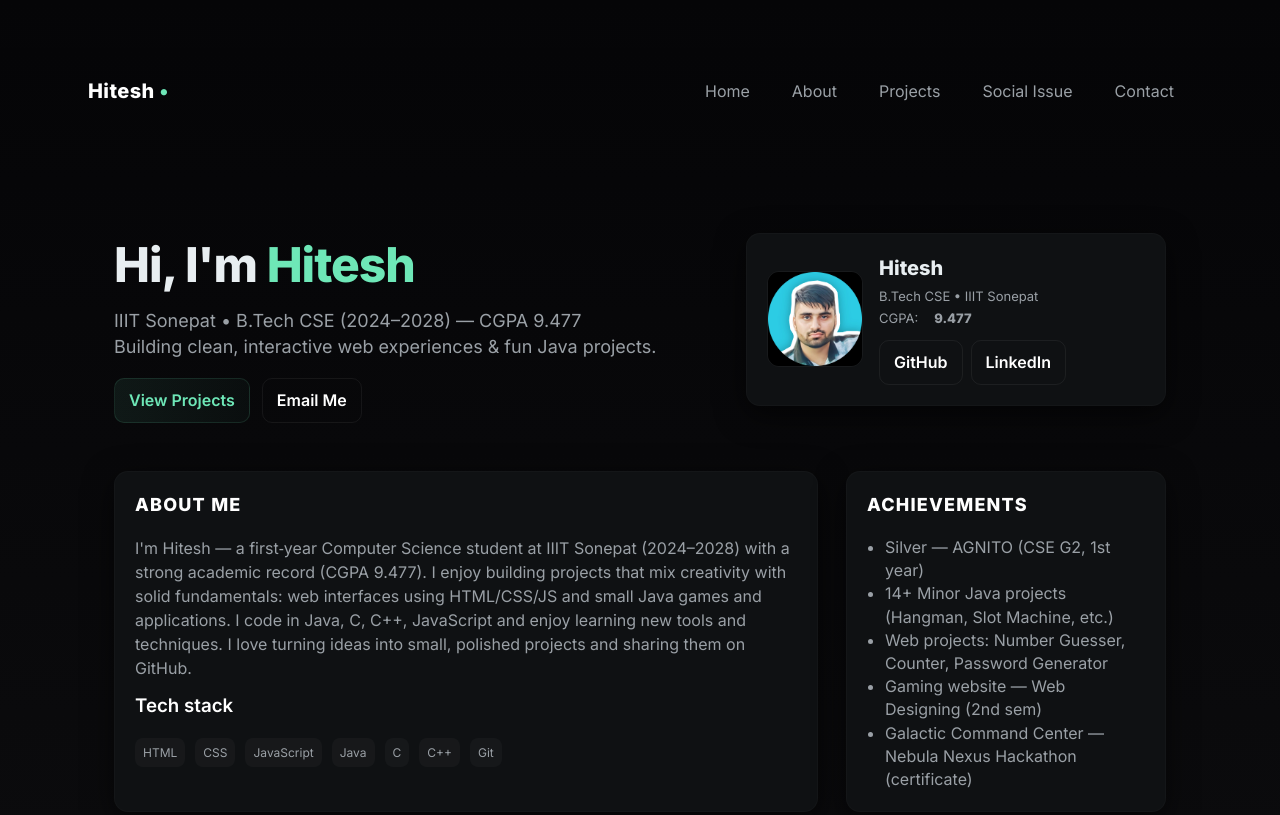
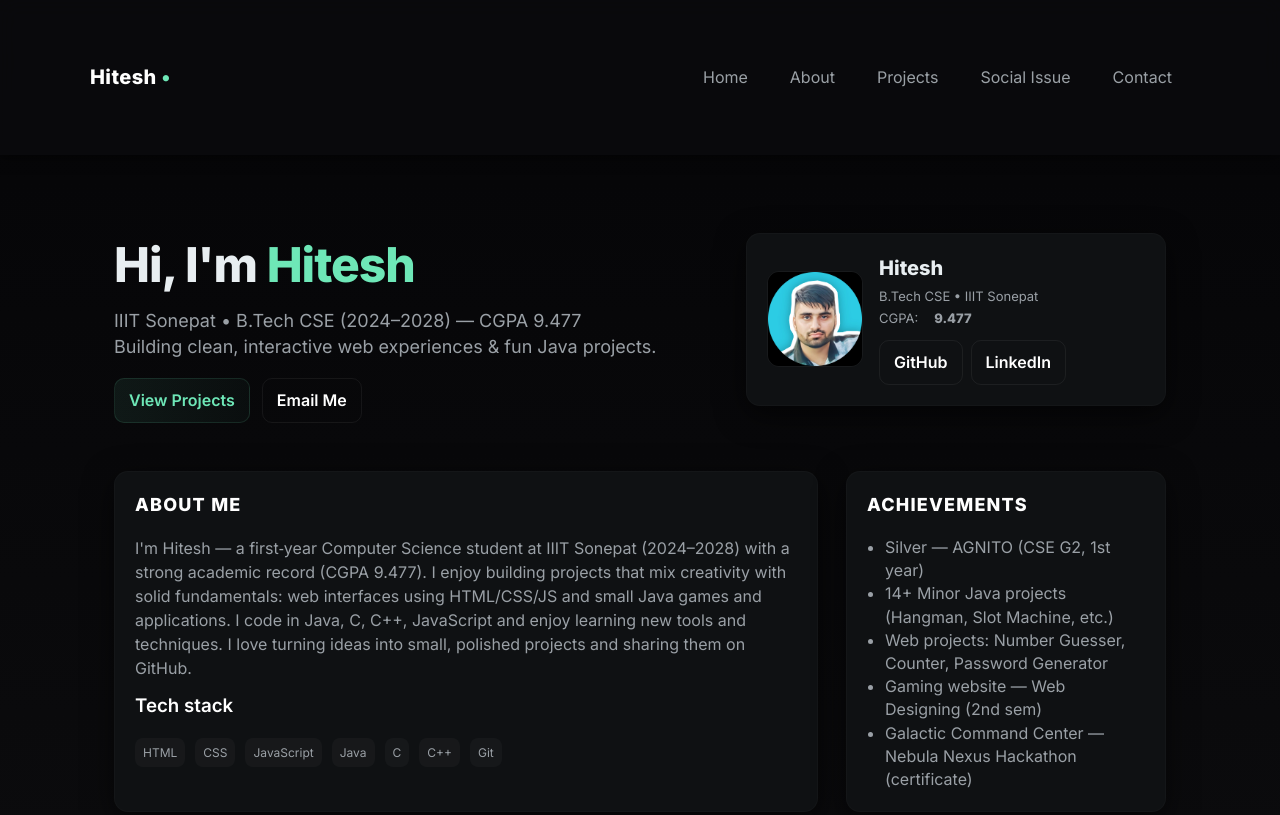
Before and after one commit to HiteshShonak/Portfolio-Website, a plain HTML site: page index.html in a window 1280 px wide. Shown: the top 815 px of the page. Drawn offline with Linux system fonts and the light colour scheme.

Commit message:
Update style.css

```diff
--- a/style.css
+++ b/style.css
@@ -1,4 +1,3 @@
-/* Root variables and global resets */
     :root {
       --bg: #0b0b0d;
       --card: #0f1113;
@@ -20,7 +19,6 @@
       line-height: 1.45;
     }
 
-    /* Layout styles */
     .container {
       max-width: 1100px;
       margin: 48px auto;
@@ -30,21 +28,25 @@
       position: fixed;
       left: 0;
       right: 0;
-      top: 18px;
-      z-index: 40;
+      top: 0;
+      z-index: 1000;
       display: flex;
       justify-content: center;
+      background: rgba(11, 11, 13, 0.85);
+      backdrop-filter: blur(10px);
+      box-shadow: 0 2px 12px rgba(0,0,0,0.6);
     }
+
     .nav {
       width: 100%;
       max-width: 1140px;
       display: flex;
       align-items: center;
       justify-content: space-between;
-      background: transparent;
-      padding: 8px 18px;
+      padding: 12px 20px;
       border-radius: 14px;
     }
+
     .brand {
       font-weight: 800;
       letter-spacing: 0.4px;
@@ -73,7 +75,6 @@
       outline: none;
     }
 
-    /* Hero section styles */
     .hero {
       display: grid;
       grid-template-columns: 1fr 420px;
@@ -106,11 +107,13 @@
       transition: background 0.3s ease, border-color 0.3s ease, color 0.25s ease, box-shadow 0.25s ease;
       user-select: none;
     }
+
     .btn.primary {
       background: linear-gradient(90deg, rgba(110, 231, 183, 0.08), rgba(110, 231, 183, 0.03));
       border: 1px solid rgba(110, 231, 183, 0.12);
       color: var(--accent);
     }
+
     .btn:hover, .btn:focus {
       background: var(--accent);
       color: #0b0b0d;
@@ -119,7 +122,6 @@
       box-shadow: 0 0 10px var(--accent);
     }
 
-    /* Portrait card styles */
     .portrait {
       background: linear-gradient(180deg, rgba(255, 255, 255, 0.02), rgba(255, 255, 255, 0.01));
       border-radius: 14px;
@@ -152,7 +154,7 @@
     .meta .role { color: var(--muted); font-size: 13px; }
     .meta .stats { display: flex; gap: 10px; color: var(--muted); font-size: 13px; }
 
-    /* General section styles */
+
     section { margin-top: 48px; }
     h2.section-title {
       font-size: 18px;
@@ -162,7 +164,7 @@
       text-transform: uppercase;
     }
 
-    /* About section styles */
+
     .about {
       display: grid;
       grid-template-columns: 1fr 320px;
@@ -211,7 +213,6 @@
       margin-top: 8px;
     }
 
-    /* Projects section styles */
     .projects-grid {
       display: grid;
       grid-template-columns: repeat(auto-fit, minmax(240px, 1fr));
@@ -241,7 +242,6 @@
       line-height: 1.4;
     }
 
-    /* Social issue section styles */
     .issue {
       display: grid;
       grid-template-columns: 1fr 340px;
@@ -262,7 +262,6 @@
       line-height: 1.5;
     }
 
-    /* Contact section styles */
     .contact-grid {
       display: grid;
       grid-template-columns: 1fr 360px;
@@ -314,7 +313,6 @@
       user-select: none;
     }
 
-    /* Footer styles */
     footer {
       margin: 48px 0;
       color: var(--muted);
@@ -323,14 +321,12 @@
       user-select: none;
     }
 
-    /* Responsive media queries */
     @media (max-width: 900px) {
       .hero, .about, .issue, .contact-grid { grid-template-columns: 1fr; }
       .portrait img { width: 80px; height: 80px; }
       .container { padding: 18px; }
     }
 
-    /* Reveal animation on scroll */
     .reveal {
       opacity: 0;
       transform: translateY(12px);
```
